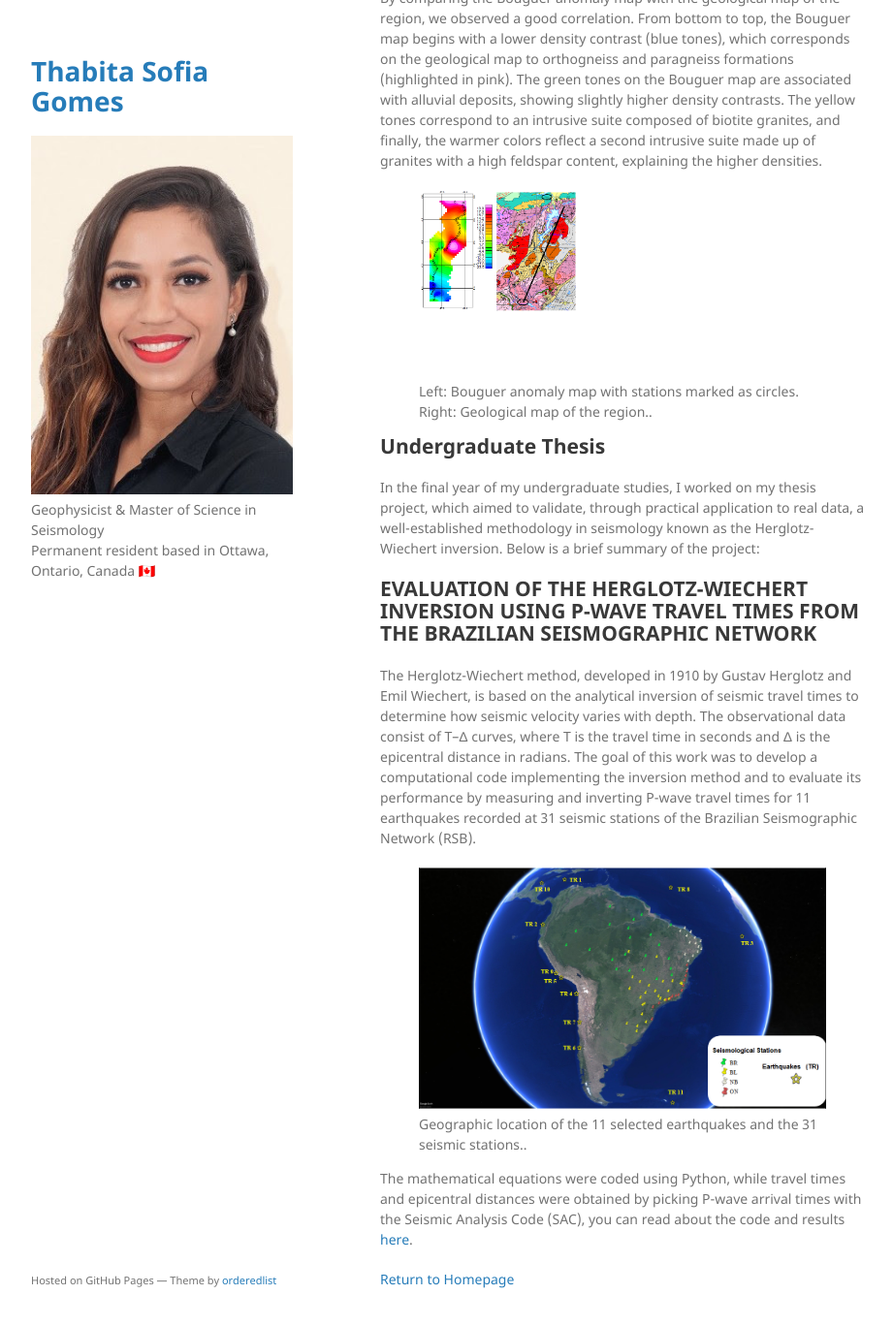
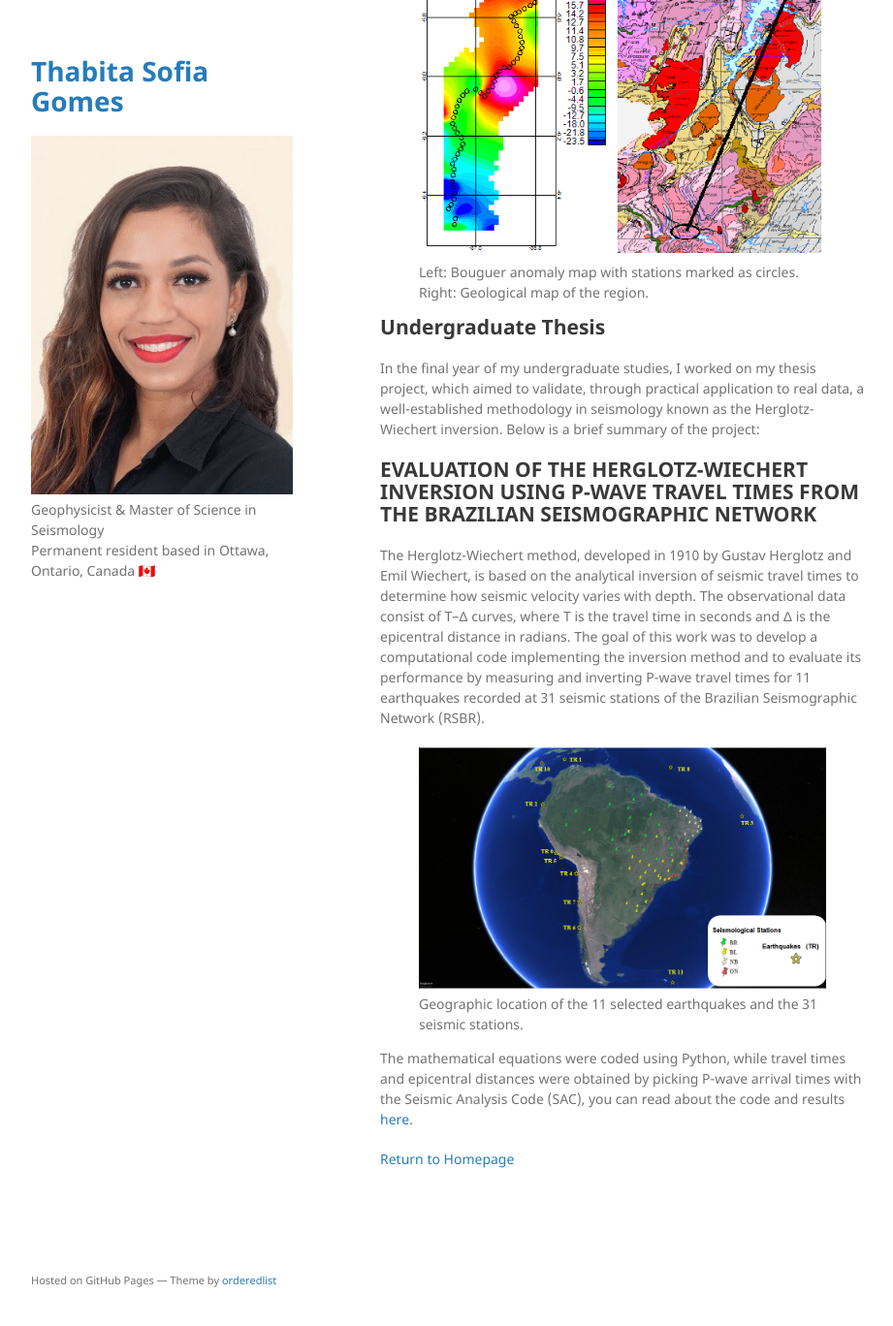
Before and after one commit to ThabitaSofia/thabitagomes, a Jekyll site: the page built from geophysical_surveys.md, in a window 1280 px wide and 1400 px high, scrolled down 3168 px. Shown: the top 1368 px of the window at 97% size, without its empty margins (178-1099 px from the left). Built offline with Jekyll 4.4.1, drawn with Linux system fonts in a browser that asks for light colours; our own code applies the rules of GitHub Pages for plain Markdown files; some of the changed text lies outside the part shown.

Commit message:
captions and HW page further changes

```diff
--- a/geophysical_surveys.md
+++ b/geophysical_surveys.md
@@ -21,7 +21,7 @@ This project was also conducted at the Federal University of Rio Grande do Norte
 
 <figure>
   <img src="assets/img/Magnetometria Satelite - PHOTO 2.png" alt="Satellite image of the study area. The red square shows the boundaries of the region where the magnetometric survey was conducted.">
-  <figcaption>Satellite image of the study area. The red square shows the boundaries of the region where the magnetometric survey was conducted..</figcaption>
+  <figcaption>Satellite image of the study area. The red square shows the boundaries of the region where the magnetometric survey was conducted.</figcaption>
 </figure>
 
 Before field data acquisition, we planned the survey by marking spatial reference points using **GPS data** and organizing the acquisition routine. In this study, we divided a 10x10 m area into imaginary lines spaced 1 meter apart. These lines guided the paths along which we carried the equipment.
@@ -67,7 +66,7 @@ By comparing the Bouguer anomaly map with the geological map of the region, we o
 
 <figure>
   <img src="assets/img/PHOTO 7.png" alt="Left: Bouguer anomaly map with stations marked as circles. Right: Geological map of the region.">
-  <figcaption>Left: Bouguer anomaly map with stations marked as circles. Right: Geological map of the region..</figcaption>
+  <figcaption>Left: Bouguer anomaly map with stations marked as circles. Right: Geological map of the region.</figcaption>
 </figure>
 
 
@@ -77,11 +76,11 @@ In the final year of my undergraduate studies, I worked on my thesis project, wh
 
 ## EVALUATION OF THE HERGLOTZ-WIECHERT INVERSION USING P-WAVE TRAVEL TIMES FROM THE BRAZILIAN SEISMOGRAPHIC NETWORK
 The Herglotz-Wiechert method, developed in 1910 by Gustav Herglotz and Emil Wiechert, is based on the analytical inversion of seismic travel times to determine how seismic velocity varies with depth. The observational data consist of T–Δ curves, where T is the travel time in seconds and Δ is the epicentral distance in radians.
-The goal of this work was to develop a computational code implementing the inversion method and to evaluate its performance by measuring and inverting P-wave travel times for 11 earthquakes recorded at 31 seismic stations of the Brazilian Seismographic Network (RSB).
+The goal of this work was to develop a computational code implementing the inversion method and to evaluate its performance by measuring and inverting P-wave travel times for 11 earthquakes recorded at 31 seismic stations of the Brazilian Seismographic Network (RSBR).
 
 <figure>
   <img src="assets/img/MAPA ESTAÇÕES TCC - PHOTO 8.PNG" alt="Geographic location of the 11 selected earthquakes and the 31 seismic stations.">
-  <figcaption>Geographic location of the 11 selected earthquakes and the 31 seismic stations..</figcaption>
+  <figcaption>Geographic location of the 11 selected earthquakes and the 31 seismic stations.</figcaption>
 </figure>
 
 The mathematical equations were coded using Python, while travel times and epicentral distances were obtained by picking P-wave arrival times with the Seismic Analysis Code (SAC), you can read about the code and results [here](HW.html).
```
Also changed, not shown: other parts of geophysical_surveys.md (+4 -5 lines), HW.md (+2 -0 lines), assets/img/PHOTO 7.png.
